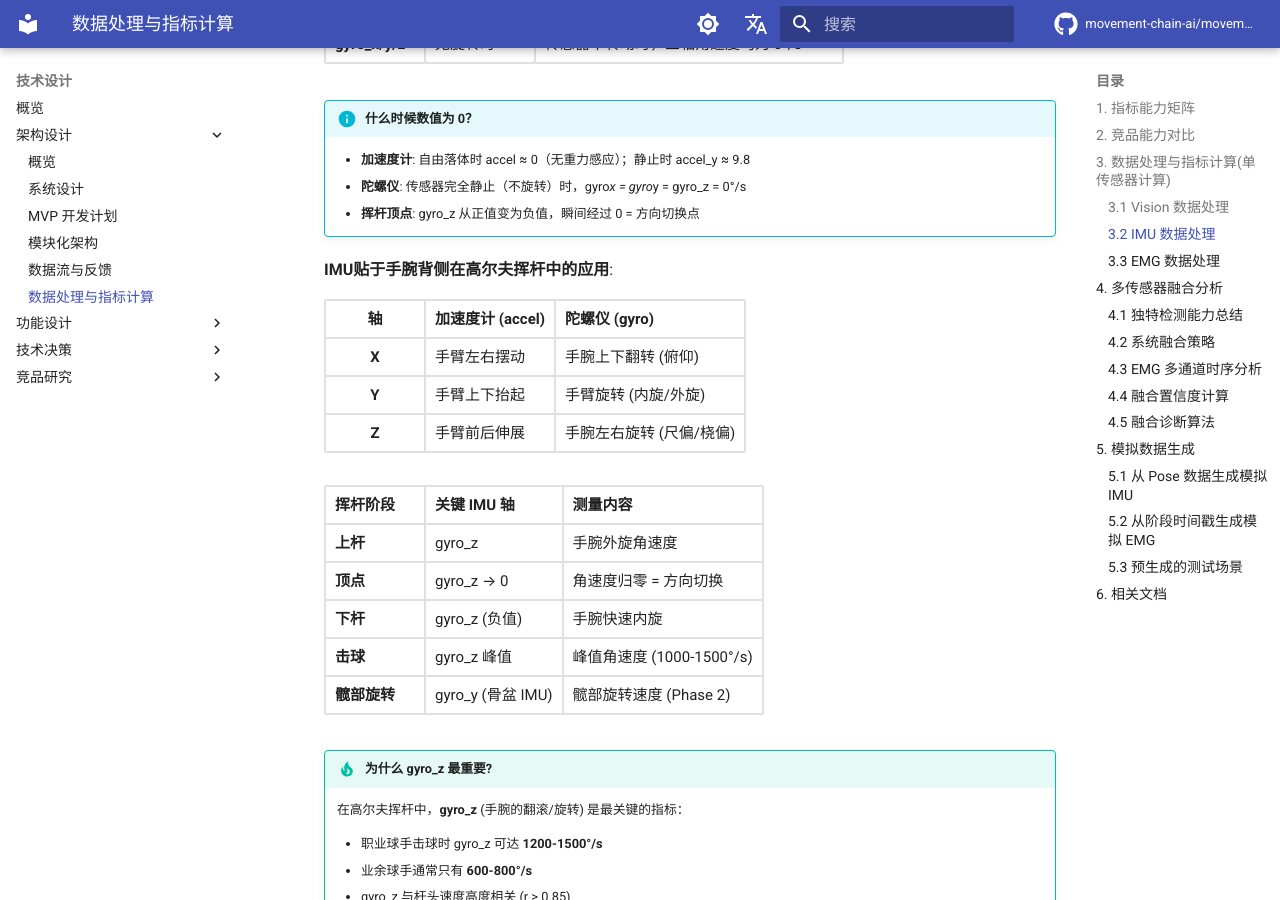
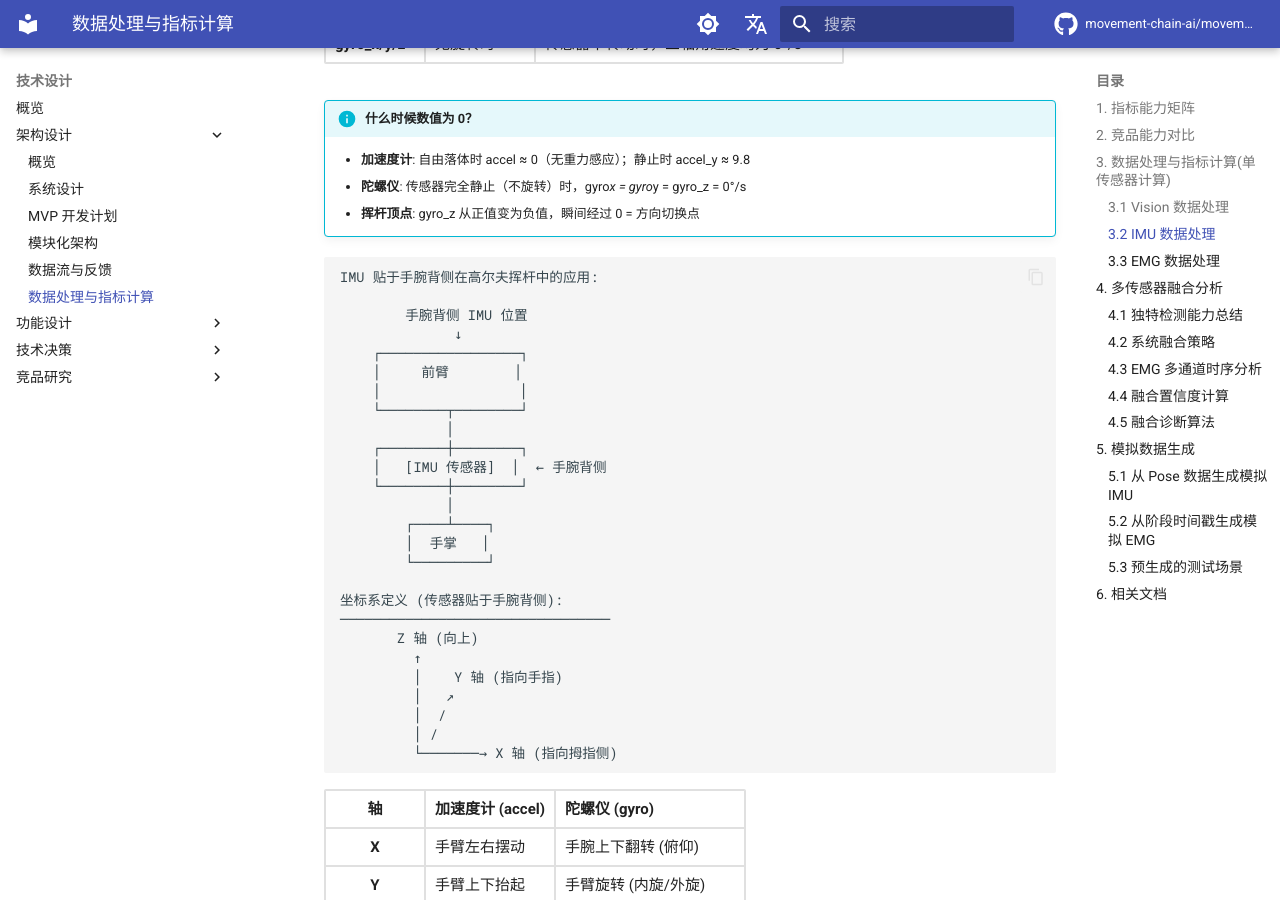
Before and after one commit to movement-chain-ai/movement-chain-docs, an MkDocs documentation site: the page built from docs/zh/design/architecture/sensor-data-processing.md, in a window 1280 px wide and 900 px high, scrolled down 8568 px. Built offline with MkDocs 1.6.1 and Material for MkDocs 9.7.7, drawn with Linux system fonts in a browser that asks for light colours; comment, search, counter and statistics services are not loaded; the version menu is left out.

Commit message:
docs: 优化 IMU 手腕位置说明，添加图示和坐标系
- 将标题改为 text 代码块
- 添加手腕背侧 IMU 位置示意图
- 添加坐标系定义（X/Y/Z 轴方向）

🤖 Generated with [Claude Code](https://claude.com/claude-code)

Co-Authored-By: Claude Opus 4.5 <noreply@anthropic.com>

````diff
--- a/docs/zh/design/architecture/sensor-data-processing.md
+++ b/docs/zh/design/architecture/sensor-data-processing.md
@@ -375,7 +375,34 @@ IMU 坐标系 (右手系):
     - **陀螺仪**: 传感器完全静止（不旋转）时，gyro_x = gyro_y = gyro_z = 0°/s
     - **挥杆顶点**: gyro_z 从正值变为负值，瞬间经过 0 = 方向切换点
 
-**IMU贴于手腕背侧在高尔夫挥杆中的应用**:
+```text
+IMU 贴于手腕背侧在高尔夫挥杆中的应用:
+
+        手腕背侧 IMU 位置
+              ↓
+    ┌─────────────────┐
+    │     前臂        │
+    │                 │
+    └────────┬────────┘
+             │
+    ┌────────┼────────┐
+    │   [IMU 传感器]  │  ← 手腕背侧
+    └────────┼────────┘
+             │
+        ┌────┴────┐
+        │  手掌   │
+        └─────────┘
+
+坐标系定义 (传感器贴于手腕背侧):
+─────────────────────────────────
+       Z 轴 (向上)
+         ↑
+         │    Y 轴 (指向手指)
+         │   ↗
+         │  /
+         │ /
+         └───────→ X 轴 (指向拇指侧)
+```
 
 | 轴 | 加速度计 (accel) | 陀螺仪 (gyro) |
 |:--:|-----------------|---------------|
````
